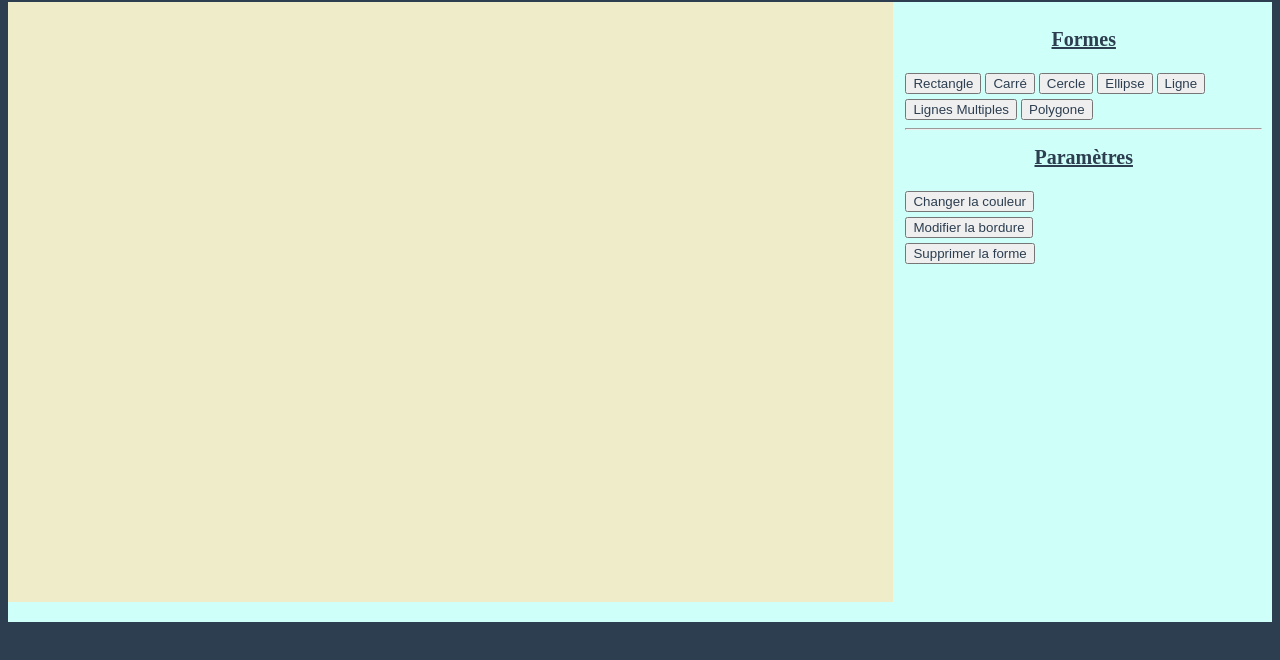
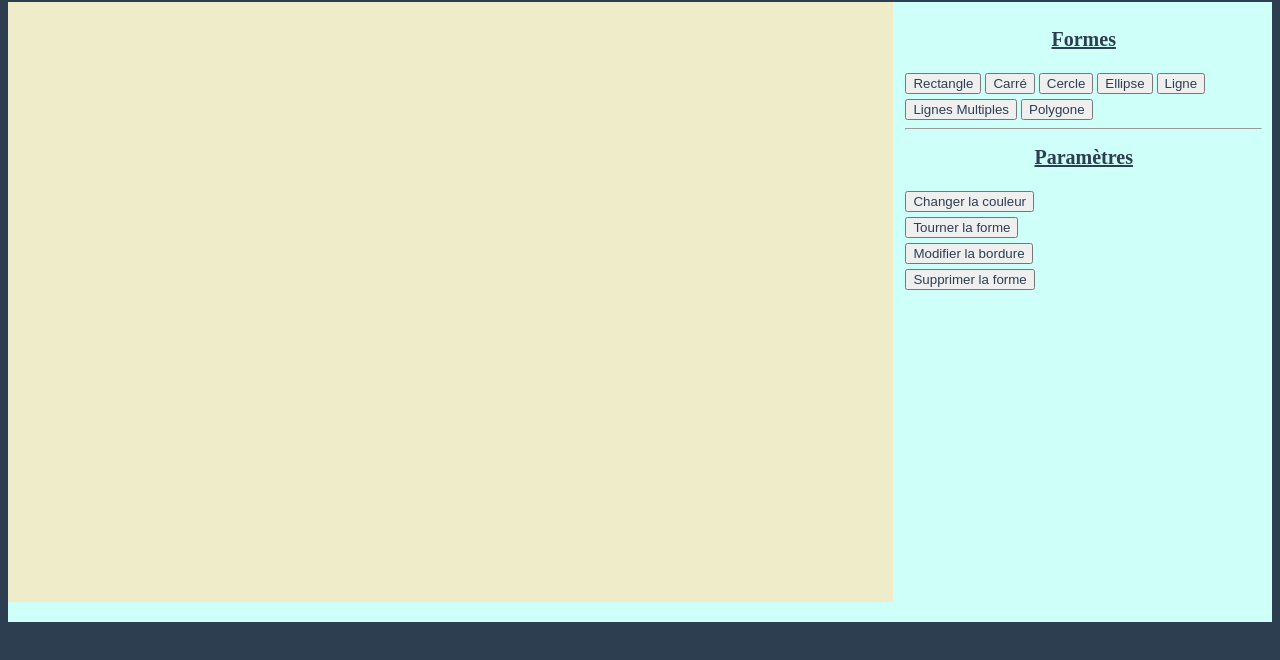
Before and after one commit to KingRid3r/JsSvgEditor, a website built with webpack: page public/index.html in a window 1280 px wide. Shown: the part 60-720 px from the top of the page. Built offline with nearby package versions, Linux system fonts and the light colour scheme.

Commit message:
bouton rotation

```diff
--- a/public/index.html
+++ b/public/index.html
@@ -43,6 +43,8 @@
                 <button id="white" style="background-color: white; color: white">o</button>
                 <hr />
             </div>
+            <button id="rotate">Tourner la forme</button>
+            <br />
             <button id="border">Modifier la bordure</button>
             <br />
             <div id="epais" style="display: none;">
```
